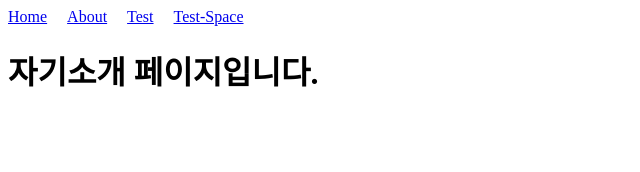
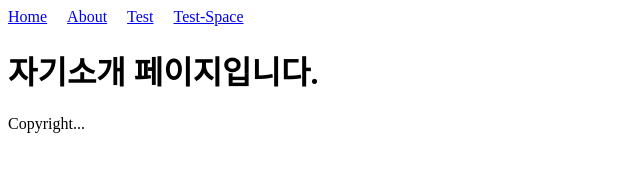
Before and after one commit to leeyeonji28/my-blog-2022-06-06, a Gatsby site: page /about in a window 1280 px wide. Shown: the full height of the page, 0-640 px from the left. Built offline with nearby package versions, Linux system fonts and the light colour scheme; Gatsby itself is replaced by a stand-in of ours.

Commit message:
Layout 컴포넌트 도입하여 Head 컴포넌트 대체

```diff
--- /dev/null
+++ b/components/layout.js
@@ -0,0 +1,21 @@
+import { Link } from "gatsby";
+import React, { Children } from "react";
+
+function Layout({ children }) {
+  return (
+    <>
+      <main>
+        <div style={{ display: "flex", gap: 20 }}>
+          <Link to="/">Home</Link>
+          <Link to="/about">About</Link>
+          <Link to="/test">Test</Link>
+          <Link to="/test-space">Test-Space</Link>
+        </div>
+        {children}
+        <div>Copyright...</div>
+      </main>
+    </>
+  );
+}
+
+export default Layout;
--- a/src/pages/about.js
+++ b/src/pages/about.js
@@ -1,13 +1,14 @@
 import React from "react";
-import Head from "../../components/head";
+import Layout from "../../components/layout";
 
 function AboutPage() {
   return (
-    <main>
-      <title>자기소개</title>
-      <Head />
-      <h1>자기소개 페이지입니다.</h1>
-    </main>
+    <Layout>
+      <main>
+        <title>자기소개</title>
+        <h1>자기소개 페이지입니다.</h1>
+      </main>
+    </Layout>
   );
 }
 
```
Also changed, not shown: src/pages/index.js (+7 -7 lines).
